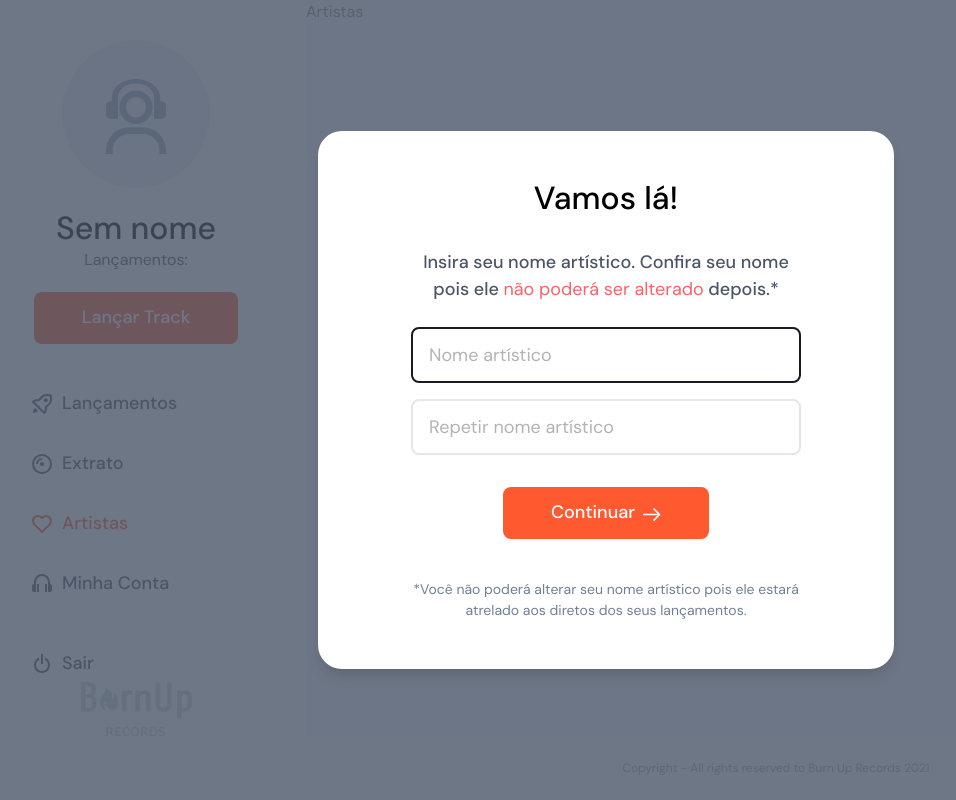
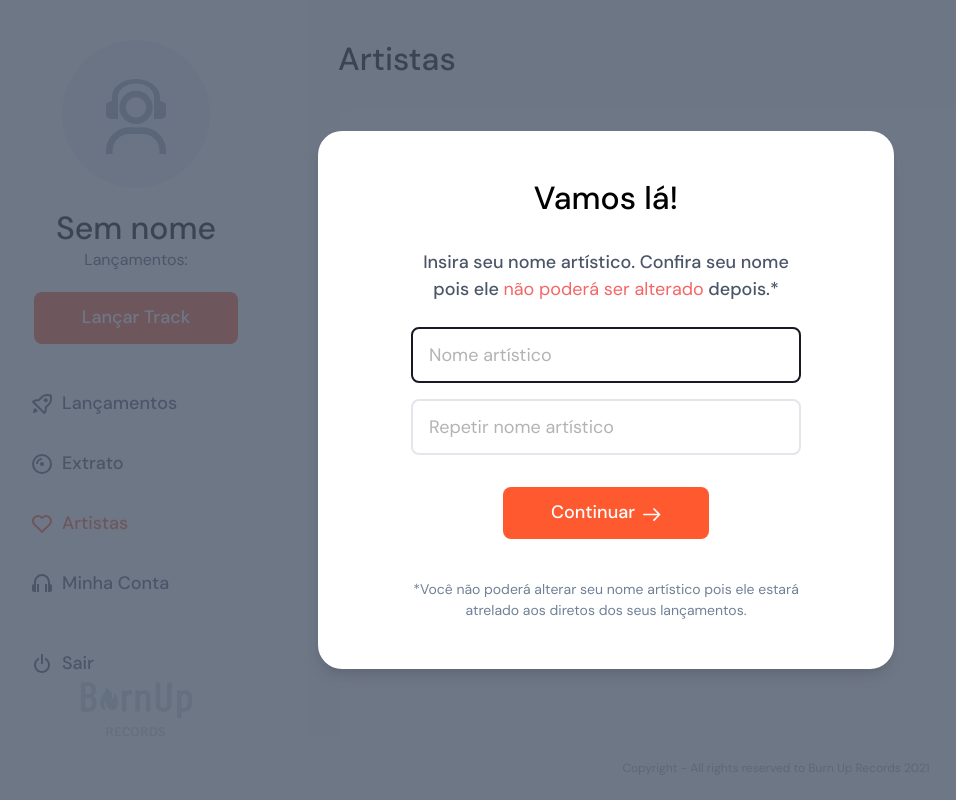
Before and after one commit to henriquealbert/burn-up-records-web-app, a Next.js app: page /artistas in a window 1280 px wide. Shown: the whole page, without its empty margins (34-990 px from the left). Built offline with nearby package versions, Linux system fonts and the light colour scheme; no server answers; sample sign-in values are in the browser's storage.

Commit message:
:sparkles: Add Whitebox

```diff
--- a/src/components/PrivateLayout/index.tsx
+++ b/src/components/PrivateLayout/index.tsx
@@ -1,44 +1,37 @@
 import { ReactNode } from 'react'
 import { useRouter } from 'next/router'
-import { Box, Flex, Grid } from '@chakra-ui/react'
+import { Grid } from '@chakra-ui/react'
 
 import { useAuth } from 'auth'
-import { Loading, Sidebar, Onboarding, Footer } from 'components'
+import { Loading, Sidebar, Onboarding, Footer, Whitebox } from 'components'
 
-type LayoutProps = {
-  children: ReactNode
-}
-
-export const PrivateLayout = ({ children }: LayoutProps) => {
+export const PrivateLayout = ({ children, pageTitle }: LayoutProps) => {
   const { push } = useRouter()
   const { session, loading } = useAuth()
 
-  if (loading) return <Loading />
-  if (!session) push('/')
+  if (loading && !session) return <Loading />
+  if (!session && !loading) push('/')
 
   return (
-    <>
-      {session && (
     <>
       <Grid
         h="fit-available"
         maxH="full"
         w="full"
-            bgColor="gray.50"
+        bgColor="brand.bg"
         templateColumns="340px 1fr"
       >
         <Sidebar />
 
-            <Box h="full" w="full">
-              <Flex direction="column" h="full" w="full">
-                {children}
-              </Flex>
-            </Box>
+        <Whitebox pageTitle={pageTitle}>{children}</Whitebox>
       </Grid>
       <Footer />
       <Onboarding />
     </>
-      )}
-    </>
   )
 }
+
+type LayoutProps = {
+  children: ReactNode
+  pageTitle: string
+}
--- /dev/null
+++ b/src/components/Whitebox/index.tsx
@@ -0,0 +1,28 @@
+import { ReactNode } from 'react'
+import { Flex, Heading } from '@chakra-ui/react'
+
+export const Whitebox = ({ children, pageTitle }: Props) => (
+  <Flex direction="column" mx={8} mt={10} as="main">
+    <Heading as="h1" fontSize="4xl" fontWeight="medium" mb={8}>
+      {pageTitle}
+    </Heading>
+    <Flex
+      bgColor="white"
+      overflowY="auto"
+      maxH="fill-available"
+      borderRadius="16px 16px 0 0"
+      p={10}
+      direction="column"
+      w="fill-availabe"
+      h="full"
+      flex={1}
+    >
+      {children}
+    </Flex>
+  </Flex>
+)
+
+type Props = {
+  children: ReactNode
+  pageTitle: string
+}
--- a/src/components/index.ts
+++ b/src/components/index.ts
@@ -11,6 +11,7 @@ import { Onboarding } from './Onboarding'
 import { AvatarUpload } from './AvatarUpload'
 import { ChakraNextImage } from './ChakraNextImage'
 import { Footer } from './Footer'
+import { Whitebox } from './Whitebox'
 
 export {
   Loading,
@@ -25,5 +26,6 @@ export {
   Onboarding,
   AvatarUpload,
   ChakraNextImage,
-  Footer
+  Footer,
+  Whitebox
 }
--- a/src/pages/artistas/index.tsx
+++ b/src/pages/artistas/index.tsx
@@ -1,5 +1,5 @@
 import { PrivateLayout } from 'components'
 
 export default function ArtistsPage() {
-  return <PrivateLayout>Artistas</PrivateLayout>
+  return <PrivateLayout pageTitle="Artistas">Artistas</PrivateLayout>
 }
--- a/src/pages/extrato/index.tsx
+++ b/src/pages/extrato/index.tsx
@@ -1,3 +1,5 @@
-const StatementsPage = () => <div>Extrato</div>
+import { PrivateLayout } from 'components'
 
-export default StatementsPage
+export default function StatementsPage() {
+  return <PrivateLayout pageTitle="Extrato">Extrato</PrivateLayout>
+}
--- a/src/pages/minha-conta/index.tsx
+++ b/src/pages/minha-conta/index.tsx
@@ -1,5 +1,5 @@
 import { PrivateLayout } from 'components'
 
 export default function ProfilePage() {
-  return <PrivateLayout>Minha conta</PrivateLayout>
+  return <PrivateLayout pageTitle="Minha conta">Minha conta</PrivateLayout>
 }
```
Also changed, not shown: src/components/Notifications/index.tsx (added, +7 -0 lines), src/pages/lancamentos/index.tsx (+3 -4 lines). Lines whose indentation alone changed are shown as unchanged.
